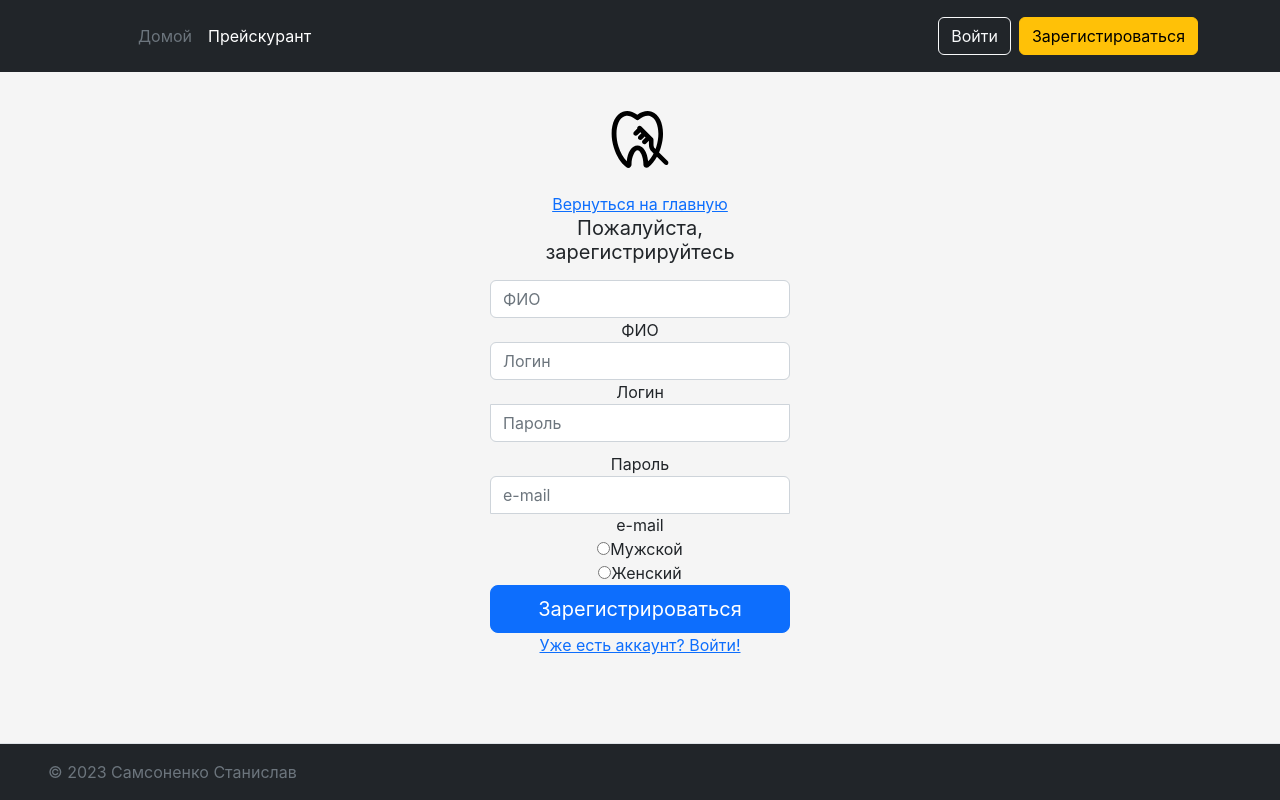
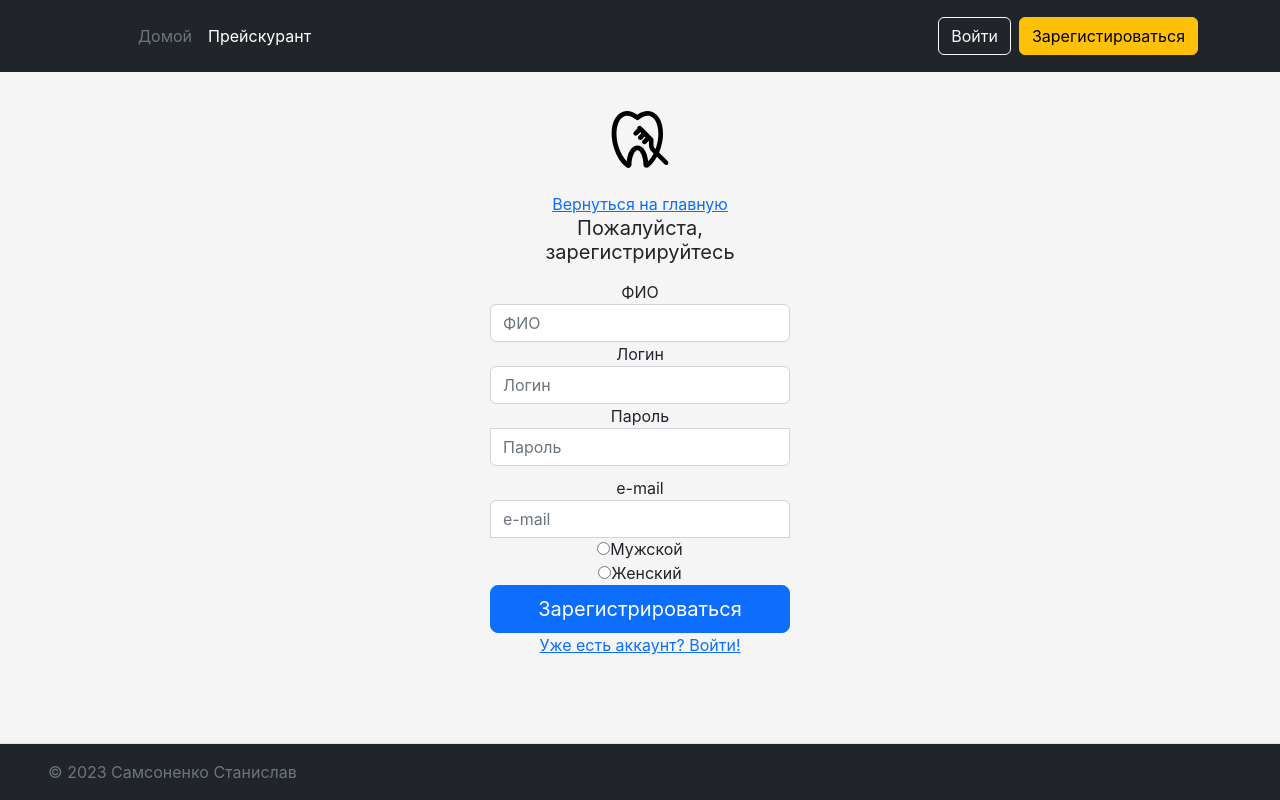
Before and after one commit to Samsonenko-Stanislav/Dental_clinic_coursework, a React (Create React App) app in the folder client/front-end/: page /sign-up in a window 1280 px wide. Built offline with nearby package versions, Linux system fonts and the light colour scheme.

Commit message:
Sign Up Enhancement

```diff
--- a/client/front-end/src/pages/SignUp.js
+++ b/client/front-end/src/pages/SignUp.js
@@ -1,45 +1,96 @@
-import React from 'react';
-import { Link } from "react-router-dom";
-import Tooth from '../tooth.svg'
+import React, { useState } from 'react';
+import { Link } from 'react-router-dom';
+import Tooth from '../tooth.svg';
+import axiosApi from '../axiosApi';
 
 const SignUp = () => {
+  const [fullName, setFullName] = useState('');
+  const [username, setUserName] = useState('');
+  const [password, setPassword] = useState('');
+  const [email, setEmail] = useState('');
+  const [gender, setGender] = useState('');
+
+  const submitHandler = async (e) => {
+    e.preventDefault();
+    try {
+      const response = await axiosApi.post('/sign_up', { fullName, username, password, email, gender });
+
+      console.log(response.data);
+    } catch (e) {
+      console.log(e);
+    }
+  };
+
   return (
     <div className="text-center">
       <main className="form-signup w-100 m-auto">
-          <form >
+        <form onSubmit={submitHandler}>
           <img className="mb-4" src={Tooth} alt="" width="72" height="57" />
           <br />
           <Link to="/">Вернуться на главную</Link>
           <h1 className="h3 mb-3 fw-normal">Пожалуйста, зарегистрируйтесь</h1>
           <div>
-              <input type="text" className="form-control" id="floatingName" placeholder="ФИО" name="fullName" required />
+            {' '}
             <label htmlFor="floatingName">ФИО</label>
+            <input
+              value={fullName}
+              onChange={(e) => setFullName(e.target.value)}
+              type="text"
+              className="form-control"
+              id="floatingName"
+              placeholder="ФИО"
+              name="fullName"
+              required
+            />
           </div>
           <div>
-              <input type="text" className="form-control" id="floatingInput" placeholder="Логин" name="username" required />
+            {' '}
             <label htmlFor="floatingInput">Логин</label>
+            <input
+              value={username}
+              onChange={(e) => setUserName(e.target.value)}
+              type="text"
+              className="form-control"
+              id="floatingInput"
+              placeholder="Логин"
+              name="username"
+              required
+            />
           </div>
           <div>
-              <input type="password" className="form-control" id="floatingPassword" placeholder="Пароль" name="password" required />
+            {' '}
             <label htmlFor="floatingPassword">Пароль</label>
+            <input
+              value={password}
+              onChange={(e) => setPassword(e.target.value)}
+              type="password"
+              className="form-control"
+              id="floatingPassword"
+              placeholder="Пароль"
+              name="password"
+              required
+            />
           </div>
           <div>
-              <input type="email" className="form-control" id="EMAIL" placeholder="e-mail" name="email" />
+            {' '}
             <label htmlFor="EMAIL">e-mail</label>
+            <input value={email} onChange={(e) => setEmail(e.target.value)} type="email" className="form-control" id="EMAIL" placeholder="e-mail" name="email" />
           </div>
           <div>
-              <input type="radio" id="MALE" name="gender" value="MALE" />
+            <input type="radio" id="MALE" name="gender" value={gender} onChange={(e) => setGender('MALE')} />
             <label htmlFor="MALE">Мужской</label>
           </div>
           <div>
-              <input type="radio" id="FEMALE" name="gender" value="FEMALE" />
+            <input value={gender} onChange={(e) => setGender('FEMALE')} type="radio" id="FEMALE" name="gender" />
             <label htmlFor="FEMALE">Женский</label>
           </div>
-            <button className="w-100 btn btn-lg btn-primary" type="submit">Зарегистрироваться</button>
+          <button className="w-100 btn btn-lg btn-primary" type="submit">
+            Зарегистрироваться
+          </button>
         </form>
         <Link to="/login">Уже есть аккаунт? Войти!</Link>
       </main>
     </div>
   );
-  }
+};
 export default SignUp;
```
Lines whose indentation alone changed are shown as unchanged.
